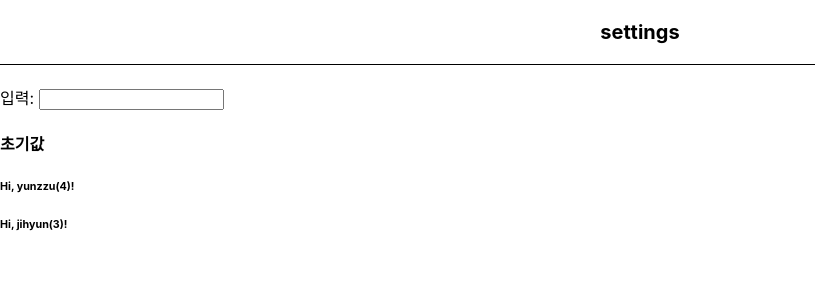
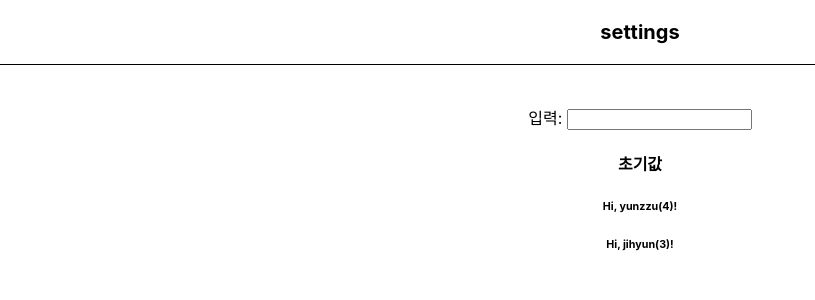
Before and after one commit to yunzzu/fintechapp, a React (Create React App) app in the folder fintechapp/: page /test in a window 1280 px wide. Shown: the top 300 px of the page, without its empty margins (0-815 px from the left). Built offline with nearby package versions, Linux system fonts and the light colour scheme.

Commit message:
styled component 2

```diff
--- a/fintechapp/src/App.js
+++ b/fintechapp/src/App.js
@@ -2,6 +2,12 @@ import Profile from './components/Profile';
 import { useState } from "react"; //state hook을 import
 import ListComp from './components/ListComp';
 import Header from './components/Header';
+import styled from 'styled-components';
+
+const WholeBlock = styled.div`
+    margin: 20px;
+    text-align: center;
+`;
 
 function App() {
 
@@ -20,11 +26,13 @@ function App() {
     <div>
       <Header title="settings" />
       <br></br>
-      <div>입력: <input onChange={handleInputChange}></input></div>
-      {/* 주석 처리: ctrl+/ */}
-      {/* <Profile username="윤주" grade="4"></Profile>  */}
-      <h4>{usernameWithState}</h4>
-      <ListComp></ListComp>
+      <WholeBlock>
+          <div>입력: <input onChange={handleInputChange}></input></div>
+          {/* 주석 처리: ctrl+/ */}
+          {/* <Profile username="윤주" grade="4"></Profile>  */}
+          <h4>{usernameWithState}</h4>
+          <ListComp></ListComp>
+      </WholeBlock>
     </div>
   );
 
--- a/fintechapp/src/components/ListComp.js
+++ b/fintechapp/src/components/ListComp.js
@@ -1,5 +1,11 @@
 import React, { useState } from 'react';
 import Profile from './Profile';
+import styled from 'styled-components';
+
+const ListBlock = styled.div`
+    margin: 20px;
+    text-align: center;
+`;
 
 const ListComp = () => {
     const [users, setUsers] = useState([
@@ -11,7 +17,7 @@ const ListComp = () => {
         <div>
             {/* <Profile username={users[0].name}></Profile> */}
             {users.map((user) => {
-                return <Profile username={user.name} grade={user.grade}></Profile>
+                return <ListBlock><Profile username={user.name} grade={user.grade}></Profile></ListBlock>
                 })}
         </div>
     )
```
